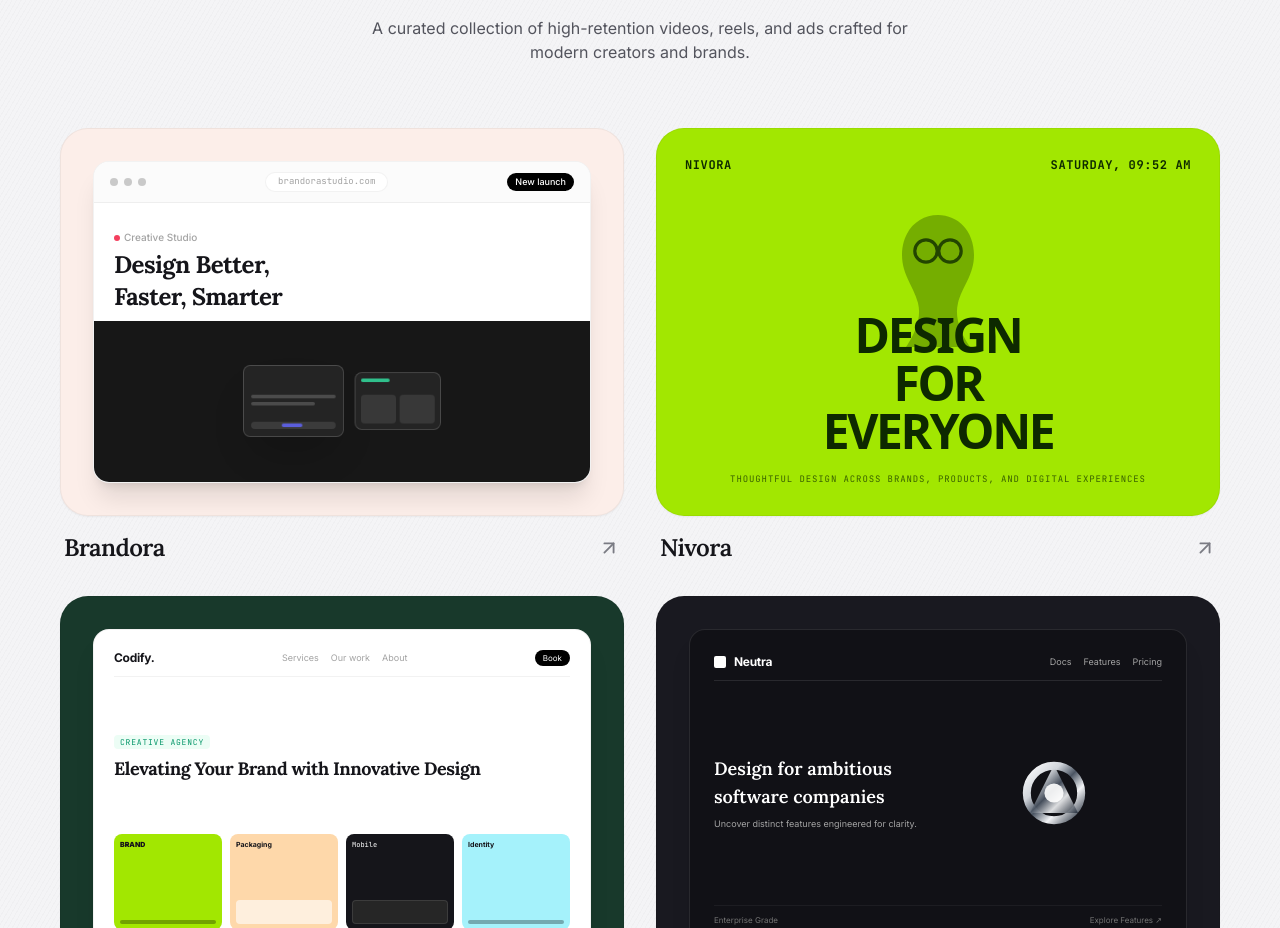
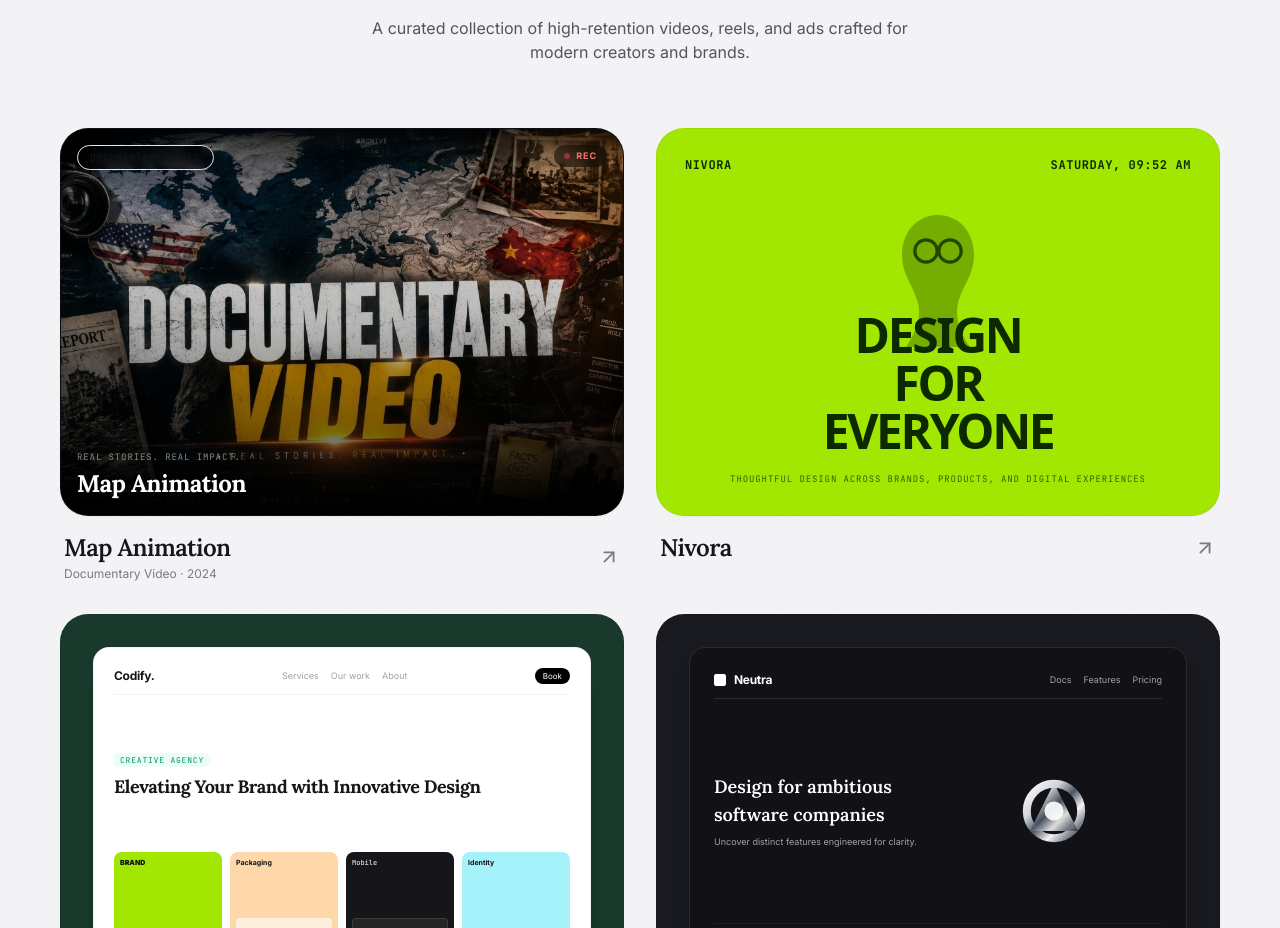
Before and after one commit to Borshon-kabir/my-portfolio, a Next.js app: page / in a window 1280 px wide. Shown: the part 2060-2988 px from the top of the page. Built offline with nearby package versions, Linux system fonts and the light colour scheme.

Commit message:
Card 1: Map Animation — real thumbnail, Drive embed, documentary card design

```diff
--- a/components/Portfolio.tsx
+++ b/components/Portfolio.tsx
@@ -532,70 +532,50 @@ export default function Portfolio() {
 
           {/* 2-Column Grid */}
           <div className="projects-grid-container mt-16 grid gap-8 md:grid-cols-2">
-            {/* Card 1: Brandora */}
+            {/* Card 1: Map Animation */}
             <div
               onClick={() => setActive(projects[0])}
               className="project-card-anim group cursor-pointer will-change-transform will-change-opacity"
             >
-              <div className="relative aspect-[16/11] w-full overflow-hidden rounded-[28px] border border-black/5 bg-[#fceee9] p-5 sm:p-7 md:p-8 flex items-center justify-center shadow-sm transition-all duration-500 group-hover:scale-[1.015] group-hover:shadow-[0_24px_50px_rgba(20,20,25,0.12)]">
-                <div className="relative h-full w-full overflow-hidden rounded-2xl border border-black/5 bg-white shadow-xl flex flex-col justify-between">
-                  <div className="flex items-center justify-between border-b border-black/5 bg-neutral-50/80 px-4 py-2.5">
-                    <div className="flex items-center gap-1.5">
-                      <span className="h-2 w-2 rounded-full bg-black/20" />
-                      <span className="h-2 w-2 rounded-full bg-black/20" />
-                      <span className="h-2 w-2 rounded-full bg-black/20" />
-                    </div>
-                    <span className="rounded-full bg-white px-3 py-0.5 text-[9px] font-mono text-neutral-400 border border-black/5">
-                      brandorastudio.com
-                    </span>
-                    <span className="rounded-full bg-black px-2 py-0.5 text-[9px] font-medium text-white">
-                      New launch
-                    </span>
-                  </div>
-                  <div className="p-5 pb-2">
-                    <span className="inline-flex items-center gap-1 text-[10px] font-medium text-neutral-400 mb-1">
-                      <span className="h-1.5 w-1.5 rounded-full bg-rose-500" />
-                      Creative Studio
-                    </span>
-                    <h4 className="font-serif text-xl sm:text-2xl font-bold tracking-tight text-[#15151a] leading-tight">
-                      Design Better,<br />Faster, Smarter
-                    </h4>
-                  </div>
-                  <div className="relative mt-auto h-[55%] w-full overflow-hidden bg-neutral-900 flex items-center justify-center">
-                    <div className="absolute inset-0 bg-[radial-gradient(ellipse_at_center,_var(--tw-gradient-stops))] from-amber-700/30 via-neutral-900 to-black" />
-                    <div className="relative z-10 flex items-center gap-3 opacity-90 scale-90">
-                      <div className="w-28 h-20 rounded-lg bg-neutral-800 border border-white/20 p-2 shadow-2xl flex flex-col justify-between">
-                        <div className="h-1.5 w-10 bg-amber-400 rounded-full" />
-                        <div className="space-y-1">
-                          <div className="h-1 w-full bg-white/20 rounded" />
-                          <div className="h-1 w-3/4 bg-white/20 rounded" />
-                        </div>
-                        <div className="h-2 w-full bg-neutral-700 rounded flex gap-0.5 p-0.5">
-                          <div className="h-full w-1/3 bg-amber-500 rounded-sm" />
-                          <div className="h-full w-1/4 bg-indigo-500 rounded-sm" />
-                        </div>
-                      </div>
-                      <div className="w-24 h-16 rounded-lg bg-neutral-800 border border-white/20 p-1.5 flex flex-col justify-between">
-                        <div className="h-1 w-8 bg-emerald-400 rounded-full" />
-                        <div className="grid grid-cols-2 gap-1 h-8">
-                          <div className="bg-white/10 rounded" />
-                          <div className="bg-white/10 rounded" />
-                        </div>
-                      </div>
-                    </div>
-                  </div>
+              <div className="relative aspect-[16/11] w-full overflow-hidden rounded-[28px] border border-black/5 bg-[#0d1117] shadow-sm transition-all duration-500 group-hover:scale-[1.015] group-hover:shadow-[0_24px_50px_rgba(20,20,25,0.18)]">
+                {/* Thumbnail */}
+                <img
+                  src="/thumbnails/map-animation.jpg"
+                  alt="Map Animation"
+                  className="absolute inset-0 h-full w-full object-cover transition-transform duration-700 group-hover:scale-105"
+                />
+                {/* Dark gradient scrim */}
+                <div className="absolute inset-0 bg-gradient-to-t from-black/75 via-black/20 to-transparent" />
+                {/* Category badge — top left */}
+                <span className="absolute left-4 top-4 rounded-full border border-amber-400/30 bg-black/50 px-3 py-1 text-[10px] font-mono tracking-wider uppercase text-amber-300 backdrop-blur-sm">
+                  Documentary Video
+                </span>
+                {/* REC dot — top right */}
+                <span className="absolute right-4 top-4 flex items-center gap-1.5 rounded-full bg-black/50 px-2.5 py-1 text-[9px] font-bold uppercase tracking-widest text-red-400 backdrop-blur-sm">
+                  <span className="h-1.5 w-1.5 rounded-full bg-red-500 animate-pulse" />
+                  REC
+                </span>
+                {/* Bottom title overlay */}
+                <div className="absolute bottom-4 left-4 right-4">
+                  <p className="text-[9px] font-mono tracking-widest text-white/50 uppercase mb-1">Real Stories. Real Impact.</p>
+                  <h4 className="font-serif text-2xl font-bold text-white leading-tight tracking-tight drop-shadow-lg">
+                    Map Animation
+                  </h4>
                 </div>
-                {/* Play overlay */}
+                {/* Play overlay on hover */}
                 <div className="absolute inset-0 flex items-center justify-center opacity-0 group-hover:opacity-100 transition-opacity duration-300">
-                  <div className="flex h-14 w-14 items-center justify-center rounded-full border border-white/40 bg-black/40 backdrop-blur-md shadow-lg">
-                    <Play size={20} className="translate-x-0.5 fill-white text-white" />
+                  <div className="flex h-16 w-16 items-center justify-center rounded-full border border-white/40 bg-black/50 backdrop-blur-md shadow-[0_0_40px_rgba(255,255,255,0.15)] group-hover:scale-110 transition-transform duration-300">
+                    <Play size={24} className="translate-x-0.5 fill-white text-white" />
                   </div>
                 </div>
               </div>
               <div className="mt-4 flex items-center justify-between px-1">
-                <h3 className="font-serif text-2xl font-semibold text-[#15151a] tracking-tight group-hover:text-black transition-colors">
-                  Brandora
-                </h3>
+                <div>
+                  <h3 className="font-serif text-2xl font-semibold text-[#15151a] tracking-tight group-hover:text-black transition-colors">
+                    Map Animation
+                  </h3>
+                  <p className="text-xs text-[#7a7b83] mt-0.5">Documentary Video · 2024</p>
+                </div>
                 <span className="text-[#7a7b83] transition-all duration-300 group-hover:translate-x-1 group-hover:-translate-y-1 group-hover:text-[#15151a]">
                   <ArrowUpRight size={22} />
                 </span>
--- a/data/content.ts
+++ b/data/content.ts
@@ -18,19 +18,18 @@ export type Project = {
 export const projects: Project[] = [
   {
     id: 'project-01',
-    title: 'Brandora',
-    client: 'Brandora Creative',
-    category: 'Commercial & Brand Film',
+    title: 'Map Animation',
+    client: 'Personal Project',
+    category: 'Documentary Video',
     year: '2024',
     tone: 'from-[#fceee9] to-[#fed6c8]',
     themeColor: '#fed6c8',
     accentText: '#7a2a10',
-    tagline: 'Design Better, Faster, Smarter',
-    description: 'A rhythmic brand film and interactive launch campaign showcasing creative digital operations for modern teams.',
-    // 🔁 Replace with your actual Google Drive share link or YouTube URL
-    thumbnail: 'https://images.unsplash.com/photo-1574717024453-354056afd6fc?w=800&q=80',
-    videoUrl: 'https://drive.google.com/file/d/YOUR_DRIVE_FILE_ID_1/view?usp=sharing',
-    tags: ['Brand Film', 'Commercial', 'Motion Graphics'],
+    tagline: 'Real Stories. Real Impact.',
+    description: 'A cinematic documentary-style map animation video crafted with dynamic motion graphics, archival visuals, and compelling storytelling.',
+    thumbnail: '/thumbnails/map-animation.jpg',
+    videoUrl: 'https://drive.google.com/file/d/1J2pzygfxyluF_Lk2_8yYdK1Hmi-NRNZy/view?usp=sharing',
+    tags: ['Documentary', 'Map Animation', 'Motion Graphics'],
   },
   {
     id: 'project-02',
```
Also changed, not shown: public/thumbnails/map-animation.jpg (added).
